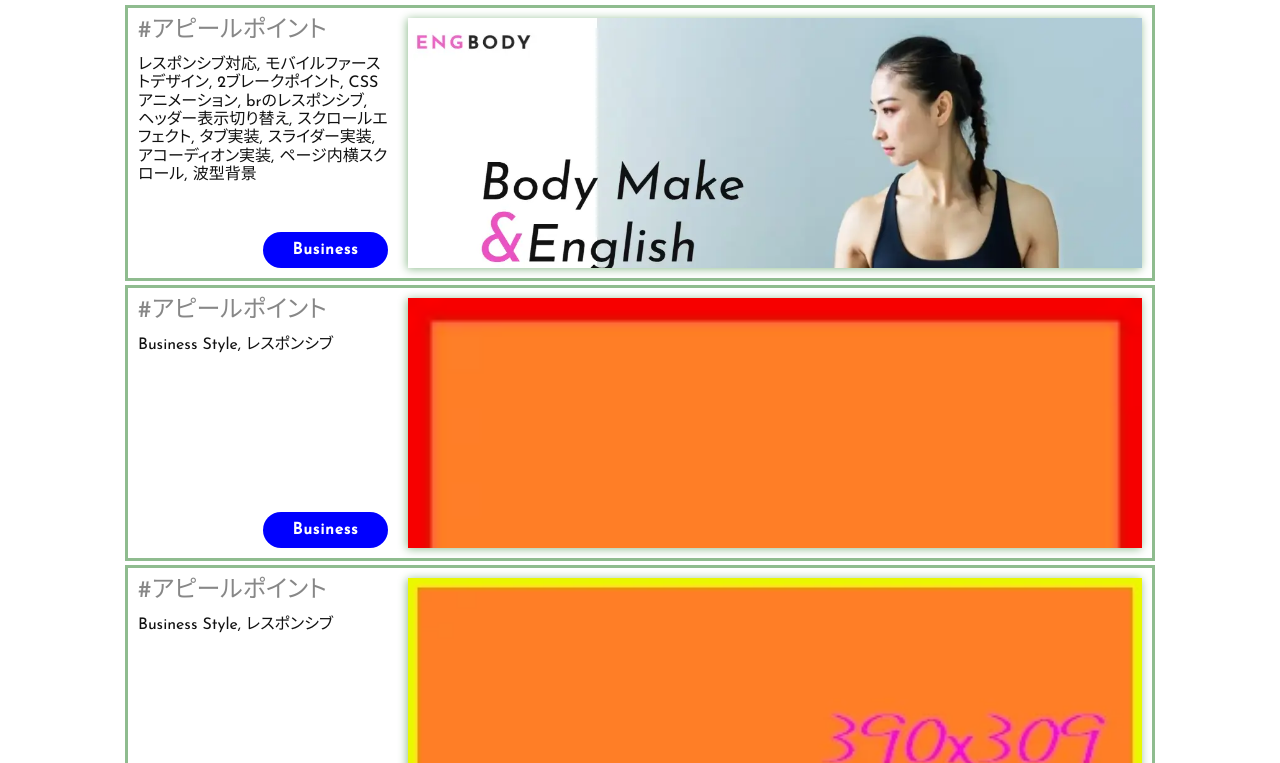
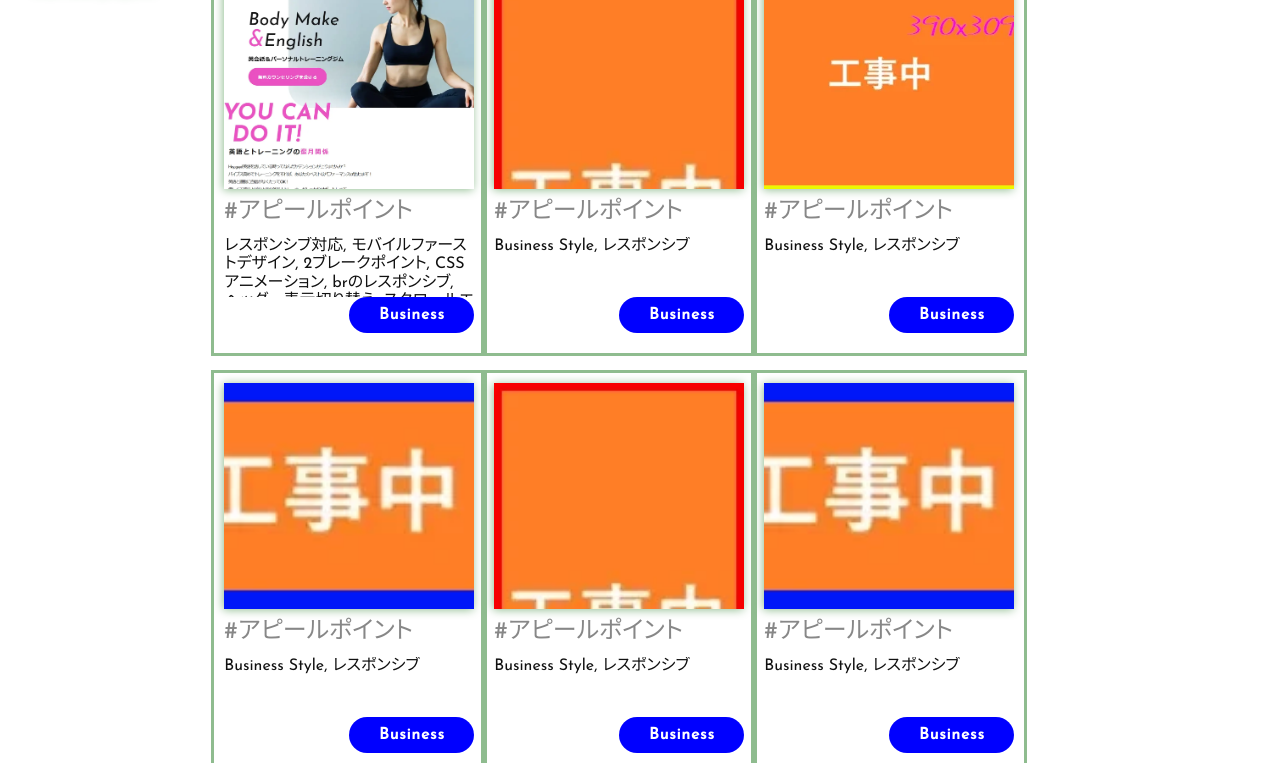
Before and after one commit to aaaa1597/htmlcss_portfolio, a plain HTML site: page index.html in a window 1280 px wide. Shown: the part 77-840 px from the top of the page. Drawn offline with Linux system fonts and the light colour scheme.

Commit message:
レスポンシブ対応

```diff
--- a/style.css
+++ b/style.css
@@ -14,10 +14,12 @@ body {
   font-feature-settings: "palt";
 }
 .container {
+  display: flex;
+  flex-direction: column;
   margin: 0 auto;
   width: 96%;
   min-width: 375px;
-  max-width: 1024px;
+  max-width: 1440px;
 }
 .tag {
   width: 100%;
@@ -52,11 +54,17 @@ Procucts
 .portfolio {
   padding: 20px 0 40px;
 }
+.portfolio__products {
+  display: flex;
+  flex-direction: column;
+}
 .portfolio__itembox {
   display: flex;
+  flex-direction: row;
   column-gap: 20px;
   padding: 10px;
   margin: 10px 0 10px;
+  max-height: 400px;
   outline: solid 3px var(--main-color);
 }
 .portfolio__itembox-explain {
@@ -72,6 +80,9 @@ Procucts
 }
 .portfolio__itembox-content {
   width: 100%;
+  min-height: 60px;
+  max-height: 60px;
+  overflow: auto;
 }
 .portfolio__itembox-tag {
   background-color: blue;
@@ -98,18 +109,43 @@ Procucts
 /* media Queries 375px以上 タブレット用
 ----------------------------------------------------*/
 @media screen and (min-width: 375px) {
+  /* .mv {
+    background-color: red;
+  } */
 }
-/* media Queries 600px以上 タブレット用
+/* media Queries 750px以上 タブレット用
 ----------------------------------------------------*/
-@media screen and (min-width: 600px) {
+@media screen and (min-width: 750px) {
+  .container {
+    flex-direction: row;
+  }
+  .mv {
+    margin-right: 10px;
+  }
+  .portfolio__products {
+    flex-direction: row;
+    flex-wrap: wrap;
+  }
+  .portfolio__itembox {
+    flex-direction: column-reverse;
+  }
+  .portfolio__itembox-explain {
+    margin: 10px 0 10px;
+  }
 }
 
 /* media Queries 1025px以上
 ----------------------------------------------------*/
 @media screen and (min-width: 1025px) {
+  /* .mv {
+    background-color: aqua;
+  } */
 }
 
 /* media Queries 1440px以上
 ----------------------------------------------------*/
 @media screen and (min-width: 1440px) {
+  .mv {
+    background-color: gold;
+  }
 }
```
